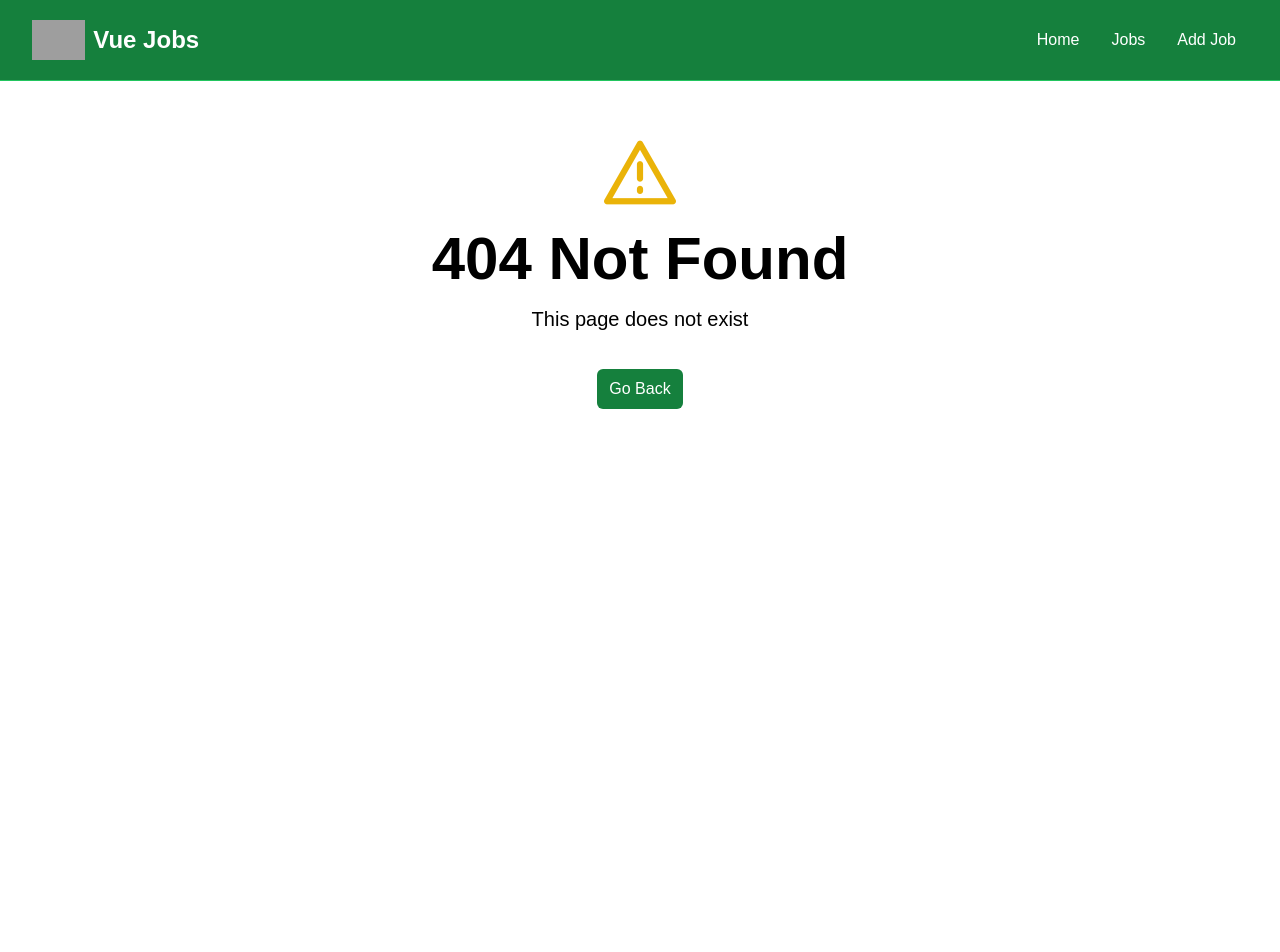
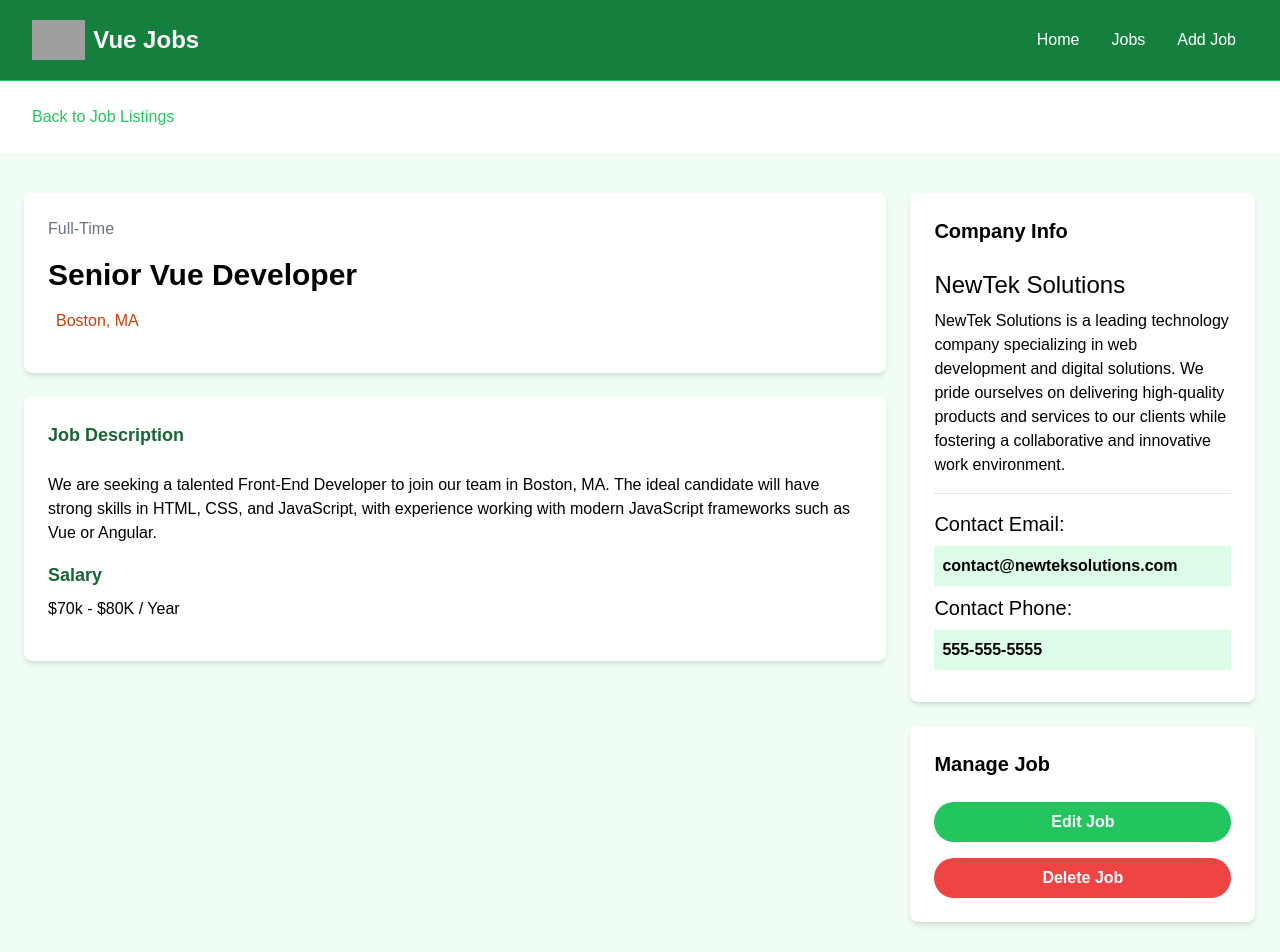
Before and after one commit to vitalay/vue-crash-2025, a Vue app: page /jobs/1 in a window 1280 px wide. Before the commit this address had no page. Shown: the top 952 px of the page. Before the commit the page ends 800 px from the top, so only its background shows below. Built offline with nearby package versions, Linux system fonts and the light colour scheme; grey boxes are pictures that could not be loaded.

Commit message:
создал компонент JobView

```diff
--- a/src/components/JobListing.vue
+++ b/src/components/JobListing.vue
@@ -48,7 +48,7 @@ const truncatedDescription = computed(() => {
           <i class="pi pi-map-marker text-orange-700"></i>
           {{ job.location }}
         </div>
-        <RouterLink :to="'/job/' + job.id"
+        <RouterLink :to="'/jobs/' + job.id"
           class="h-[36px] bg-green-500 hover:bg-green-600 text-white px-4 py-2 rounded-lg text-center text-sm">
           Read More
         </RouterLink>
--- a/src/router/index.js
+++ b/src/router/index.js
@@ -1,7 +1,9 @@
 import { createRouter, createWebHistory } from 'vue-router'
 import HomeView from '@/views/HomeView.vue'
 import JobsView from '@/views/JobsView.vue'
+import JobView from '@/views/JobView.vue'
 import NotFoundView from '@/views/NotFoundView.vue'
+
 
 
 const router = createRouter({
@@ -18,6 +20,11 @@ const router = createRouter({
 			component: JobsView,
 		},
 		{
+			path: '/jobs/:id',
+			name: 'job',
+			component: JobView,
+		},
+		{
 			path: '/:catchAll(.*)',
 			name: 'not-found',
 			component: NotFoundView,
--- /dev/null
+++ b/src/views/JobView.vue
@@ -0,0 +1,88 @@
+<script setup>
+
+</script>
+
+<template>
+  <section>
+    <div class="container m-auto py-6 px-6">
+      <a href="jobs.html" class="text-green-500 hover:text-green-600 flex items-center">
+        <i class="fas fa-arrow-left mr-2"></i> Back to Job Listings
+      </a>
+    </div>
+  </section>
+
+  <section class="bg-green-50">
+    <div class="container m-auto py-10 px-6">
+      <div class="grid grid-cols-1 md:grid-cols-70/30 w-full gap-6">
+        <main>
+          <div class="bg-white p-6 rounded-lg shadow-md text-center md:text-left">
+            <div class="text-gray-500 mb-4">Full-Time</div>
+            <h1 class="text-3xl font-bold mb-4">Senior Vue Developer</h1>
+            <div class="text-gray-500 mb-4 flex align-middle justify-center md:justify-start">
+              <i class="fa-solid fa-location-dot text-lg text-orange-700 mr-2"></i>
+              <p class="text-orange-700">Boston, MA</p>
+            </div>
+          </div>
+
+          <div class="bg-white p-6 rounded-lg shadow-md mt-6">
+            <h3 class="text-green-800 text-lg font-bold mb-6">
+              Job Description
+            </h3>
+
+            <p class="mb-4">
+              We are seeking a talented Front-End Developer to join our team
+              in Boston, MA. The ideal candidate will have strong skills in
+              HTML, CSS, and JavaScript, with experience working with modern
+              JavaScript frameworks such as Vue or Angular.
+            </p>
+
+            <h3 class="text-green-800 text-lg font-bold mb-2">Salary</h3>
+
+            <p class="mb-4">$70k - $80K / Year</p>
+          </div>
+        </main>
+
+        <!-- Sidebar -->
+        <aside>
+          <!-- Company Info -->
+          <div class="bg-white p-6 rounded-lg shadow-md">
+            <h3 class="text-xl font-bold mb-6">Company Info</h3>
+
+            <h2 class="text-2xl">NewTek Solutions</h2>
+
+            <p class="my-2">
+              NewTek Solutions is a leading technology company specializing in
+              web development and digital solutions. We pride ourselves on
+              delivering high-quality products and services to our clients
+              while fostering a collaborative and innovative work environment.
+            </p>
+
+            <hr class="my-4" />
+
+            <h3 class="text-xl">Contact Email:</h3>
+
+            <p class="my-2 bg-green-100 p-2 font-bold">
+              contact@newteksolutions.com
+            </p>
+
+            <h3 class="text-xl">Contact Phone:</h3>
+
+            <p class="my-2 bg-green-100 p-2 font-bold">555-555-5555</p>
+          </div>
+
+          <!-- Manage -->
+          <div class="bg-white p-6 rounded-lg shadow-md mt-6">
+            <h3 class="text-xl font-bold mb-6">Manage Job</h3>
+            <a href="add-job.html"
+              class="bg-green-500 hover:bg-green-600 text-white text-center font-bold py-2 px-4 rounded-full w-full focus:outline-none focus:shadow-outline mt-4 block">Edit
+              Job</a>
+            <button
+              class="bg-red-500 hover:bg-red-600 text-white font-bold py-2 px-4 rounded-full w-full focus:outline-none focus:shadow-outline mt-4 block">
+              Delete Job
+            </button>
+          </div>
+        </aside>
+      </div>
+    </div>
+  </section>
+</template>
```
